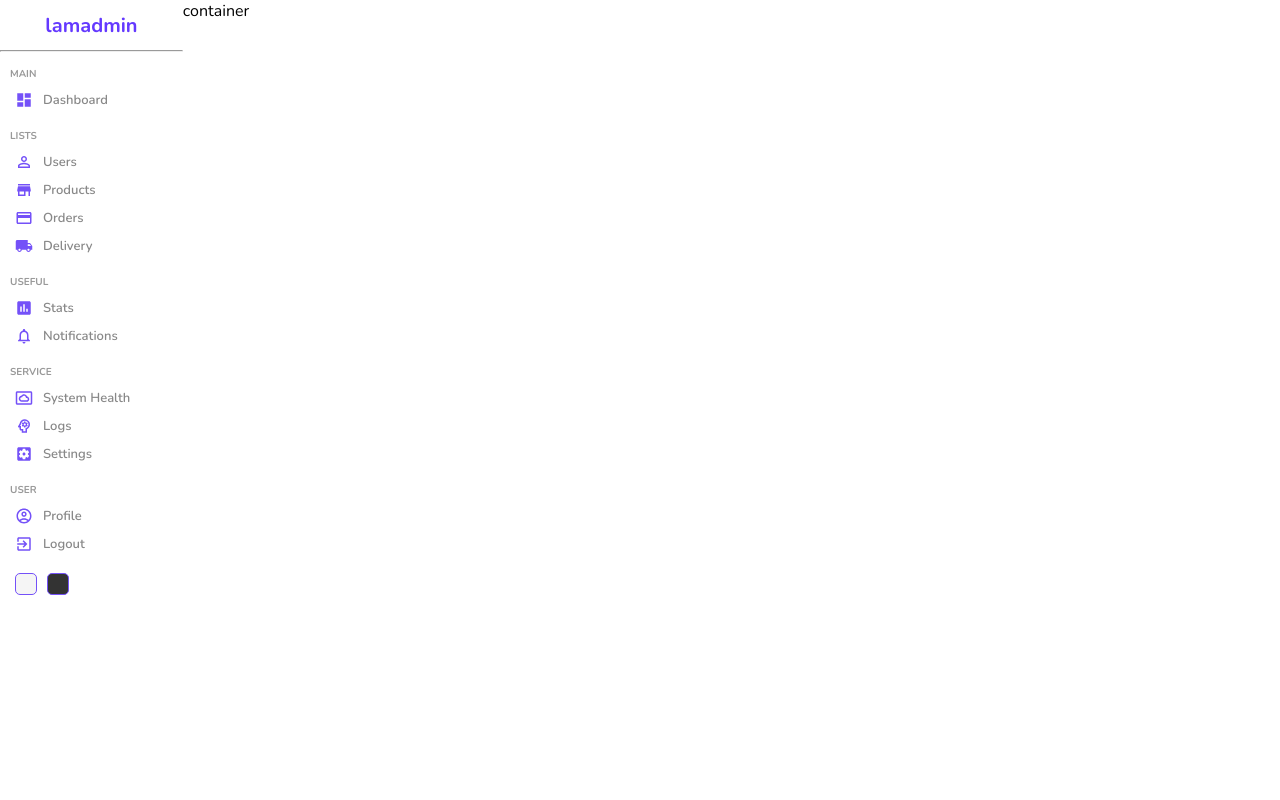
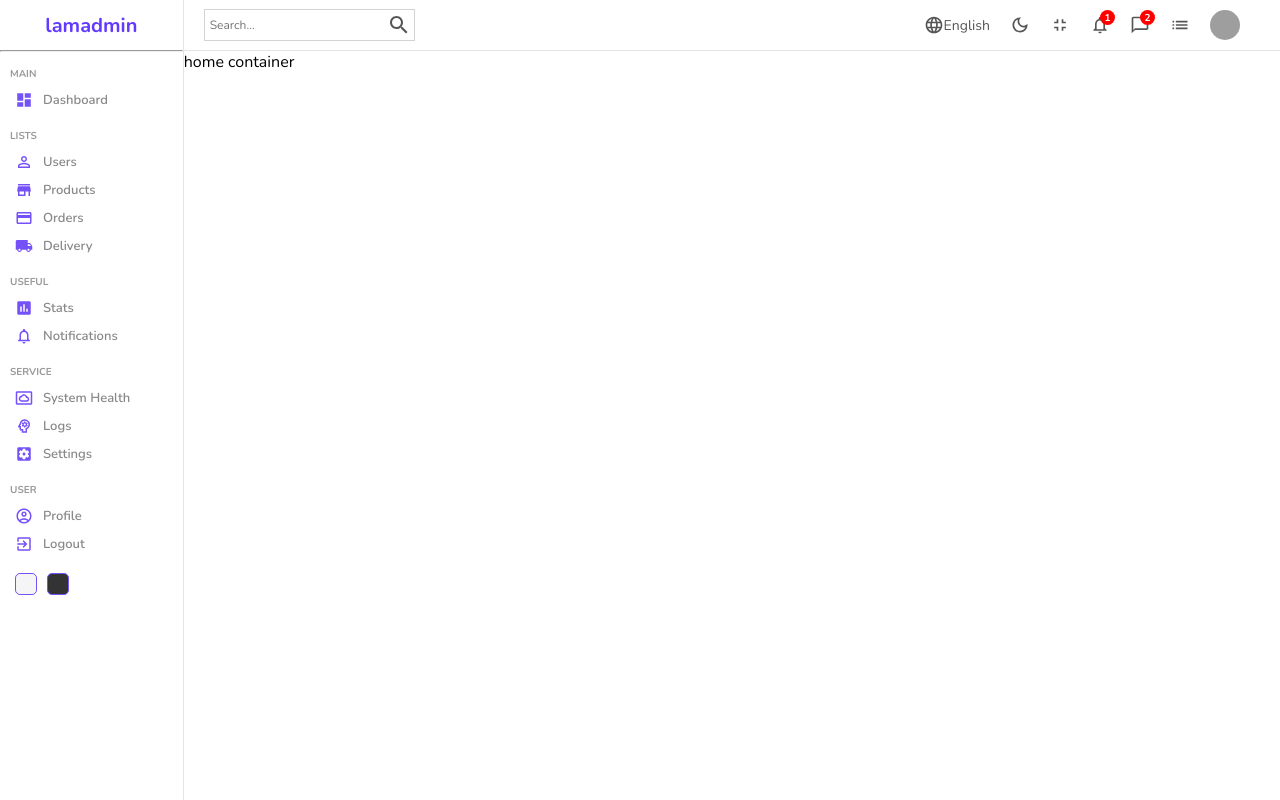
Before and after one commit to MohammadAhmad27/AdminDashboard-React, a React (Create React App) app: page / in a window 1280 px wide. Built offline with nearby package versions, Linux system fonts and the light colour scheme; grey boxes are pictures that could not be loaded.

Commit message:
Updated Navbar component with new UI elements and styles, added Navbar to Home page, and made minor adjustments to Sidebar

```diff
--- a/src/components/navbar/Navbar.jsx
+++ b/src/components/navbar/Navbar.jsx
@@ -1,8 +1,55 @@
 import React from 'react'
 import "./navbar.scss"
+import SearchOutlinedIcon from "@mui/icons-material/SearchOutlined";
+import LanguageOutlinedIcon from "@mui/icons-material/LanguageOutlined";
+import DarkModeOutlinedIcon from "@mui/icons-material/DarkModeOutlined";
+import FullscreenExitOutlinedIcon from "@mui/icons-material/FullscreenExitOutlined";
+import NotificationsNoneOutlinedIcon from "@mui/icons-material/NotificationsNoneOutlined";
+import ChatBubbleOutlineOutlinedIcon from "@mui/icons-material/ChatBubbleOutlineOutlined";
+import ListOutlinedIcon from "@mui/icons-material/ListOutlined";
 
 export default function Navbar() {
     return (
-        <div className='navbar'>Navbar</div>
+        <div className='navbar'>
+            <div className="wrapper">
+                <div className="search">
+                    <input type="text" placeholder='Search...' />
+                    <SearchOutlinedIcon />
+                </div>
+                <div className="items">
+                    <div className="item">
+                        <LanguageOutlinedIcon className='icon' />
+                        English
+                    </div>
+                    <div className="item">
+                        <DarkModeOutlinedIcon className='icon' />
+
+                    </div>
+                    <div className="item">
+                        <FullscreenExitOutlinedIcon className='icon' />
+
+                    </div>
+                    <div className="item">
+                        <NotificationsNoneOutlinedIcon className='icon' />
+                        <div className="counter">1</div>
+                    </div>
+                    <div className="item">
+                        <ChatBubbleOutlineOutlinedIcon className='icon' />
+                        <div className="counter">2</div>
+                    </div>
+                    <div className="item">
+                        <ListOutlinedIcon className='icon' />
+
+                    </div>
+                    <div className="item">
+                        <img
+                            src="https://images.pexels.com/photos/941693/pexels-photo-941693.jpeg?auto=compress&cs=tinysrgb&dpr=2&w=500"
+                            alt="avatar"
+                            className="avatar"
+                        />
+                    </div>
+                </div>
+            </div>
+        </div>
     )
 }
--- a/src/components/navbar/navbar.scss
+++ b/src/components/navbar/navbar.scss
@@ -0,0 +1,71 @@
+.navbar {
+  height: 50px;
+  border-bottom: 0.5px solid rgb(230, 227, 227);
+  display: flex;
+  align-items: center;
+  font-size: 14px;
+  color: #555;
+
+  .wrapper {
+    width: 100%;
+    display: flex;
+    align-items: center;
+    padding: 20px;
+    justify-content: space-between;
+
+    .search {
+      display: flex;
+      align-items: center;
+      border: 0.5px solid lightgray;
+      padding: 3px;
+
+      input {
+        border: none;
+        outline: none;
+        background: transparent;
+
+        &::placeholder {
+          font-size: 12px;
+        }
+      }
+    }
+
+    .items {
+      display: flex;
+      align-items: center;
+
+      .item {
+        display: flex;
+        align-items: center;
+        margin-right: 20px;
+        position: relative;
+
+        .icon {
+          font-size: 20px;
+        }
+
+        .avatar {
+          width: 30px;
+          height: 30px;
+          border-radius: 50%;
+        }
+
+        .counter {
+          width: 15px;
+          height: 15px;
+          color: white;
+          background-color: red;
+          font-size: 10px;
+          display: flex;
+          align-items: center;
+          justify-content: center;
+          border-radius: 50%;
+          font-weight: bold;
+          position: absolute;
+          top: -5px;
+          right: -5px;
+        }
+      }
+    }
+  }
+}
--- a/src/components/sidebar/sidebar.scss
+++ b/src/components/sidebar/sidebar.scss
@@ -1,6 +1,6 @@
 .sidebar {
   flex: 1;
-  border-right: 0.5 solid rgb(230, 227, 227);
+  border-right: 0.5px solid rgb(230, 227, 227);
   min-height: 100vh;
   background-color: white;
 
--- a/src/pages/home/Home.jsx
+++ b/src/pages/home/Home.jsx
@@ -1,13 +1,15 @@
 import React from 'react'
 import "./home.scss"
 import Sidebar from '../../components/sidebar/Sidebar'
+import Navbar from '../../components/navbar/Navbar'
 
 export default function Home() {
   return (
     <div className='home'>
       <Sidebar />
       <div className="homeContainer">
-        container
+        <Navbar />
+        home container
       </div>
     </div>
   )
--- a/src/pages/home/home.scss
+++ b/src/pages/home/home.scss
@@ -1,5 +1,6 @@
 .home {
   display: flex;
+
   .homeContainer {
     flex: 6;
   }
```
